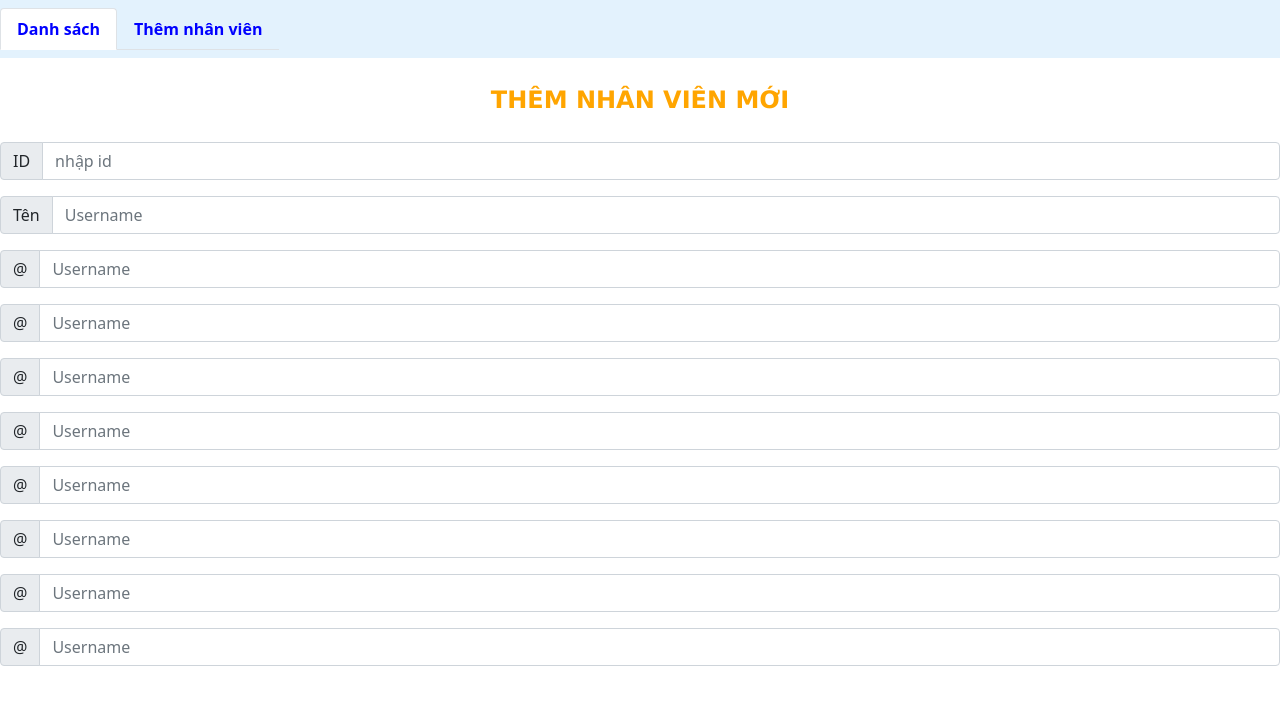
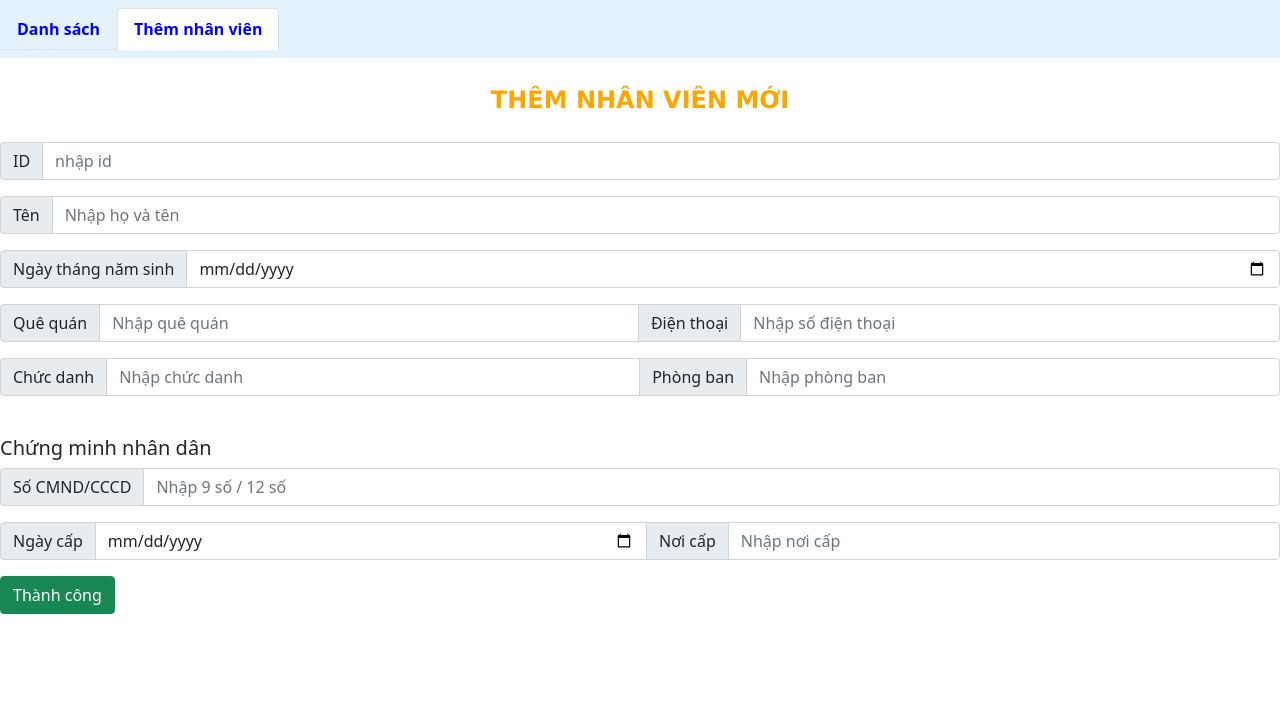
Before and after one commit to vanhoa10/manage_employee, a CodeIgniter 4 app: the page made by app/Views/empl/add.php in a window 1280 px wide. Shown: the top 705 px of the page. Run offline with PHP 8.4 and a stand-in for CodeIgniter, Linux system fonts and the light colour scheme; the template is opened without the code that fills it, so the values that code supplies are empty; some libraries are stand-ins or nearby versions.

Commit message:
chỉnh lại add.php

```diff
--- a/app/Config/Logger.php
+++ b/app/Config/Logger.php
@@ -37,7 +37,7 @@ class Logger extends BaseConfig
      *
      * @var array|int
      */
-    public $threshold = 4;
+    public $threshold = 2;
 
     /**
      * --------------------------------------------------------------------------
--- a/app/Controllers/Employee_db.php
+++ b/app/Controllers/Employee_db.php
@@ -30,11 +30,6 @@ class Employee_db extends BaseController
 		return view('empl/add');
 	}
 
-	public function ajax()
-	{
-		return view('empl/ajax');
-	}
-
 	public function save()
 	{
 		$employee = new Employee();
--- a/app/Models/Employee.php
+++ b/app/Models/Employee.php
@@ -4,9 +4,10 @@ use CodeIgniter\Model;
 
 class Employee extends Model
 {
-    protected $table = 'if_emloyee';
+    protected $table = 'if_employee';
     protected $primaryKey = 'id';
     protected $allowedFields = [
+        'id',
         'name',
         'birth',
         'hometown',
--- a/app/Views/empl/add.php
+++ b/app/Views/empl/add.php
@@ -21,12 +21,12 @@
     <nav class="navbar navbar-light" style="background-color: #e3f2fd;">
         <ul class="nav nav-tabs">
             <li class="nav-item">
-                <a class="nav-link active" aria-current="page" href="/">
+                <a class="nav-link" aria-current="page" href="/">
                     <font color="blue"><b>Danh sách</b></font>
                 </a>
             </li>
             <li class="nav-item">
-                <a class="nav-link" href="create">
+                <a class="nav-link active" href="/create">
                     <font color="blue"><b>Thêm nhân viên</b> </font>
                 </a>
         </ul>
@@ -37,50 +37,46 @@
                 <font color="orange" size="+2" face="Verdana"> THÊM NHÂN VIÊN MỚI </font>
             </b></center>
     </h></br>
-    <form method="POST" action="<? base_url('save')?>">
+    <form action="<?= base_url('save') ?>" method="POST">
         <div class="input-group mb-3">
             <span class="input-group-text" id="basic-addon1">ID</span>
-        <input type="text" class="form-control" placeholder="nhập id" aria-label="id" aria-describedby="basic-addon1">
+            <input type="text" class="form-control" placeholder="nhập id" name="id" aria-label="id" aria-describedby="basic-addon1">
         </div>
         <div class="input-group mb-3">
             <span class="input-group-text" id="basic-addon1">Tên</span>
-        <input type="text" class="form-control" placeholder="Username" aria-label="name" aria-describedby="basic-addon1">
+            <input type="text" class="form-control" placeholder="Nhập họ và tên" name="name" aria-label="name" aria-describedby="basic-addon1">
         </div>
         <div class="input-group mb-3">
-        <span class="input-group-text" id="basic-addon1">@</span>
-        <input type="text" class="form-control" placeholder="Username" aria-label="birth" aria-describedby="basic-addon1">
+            <span class="input-group-text" id="basic-addon1">Ngày tháng năm sinh</span>
+            <input type="date" class="form-control" placeholder="birth" name="birth" aria-label="birth" aria-describedby="basic-addon1">
         </div>
         <div class="input-group mb-3">
-        <span class="input-group-text" id="basic-addon1">@</span>
-        <input type="text" class="form-control" placeholder="Username" aria-label="hometown" aria-describedby="basic-addon1">
+            <span class="input-group-text" id="basic-addon1">Quê quán</span>
+            <input type="text" class="form-control" placeholder="Nhập quê quán" name="hometown" aria-label="hometown" aria-describedby="basic-addon1">
+            <span class="input-group-text" id="basic-addon1">Điện thoại</span>
+            <input type="number" class="form-control" placeholder="Nhập số điện thoại" name="phonenumber" aria-label="phonenumber" aria-describedby="basic-addon1">
         </div>
         <div class="input-group mb-3">
-        <span class="input-group-text" id="basic-addon1">@</span>
-        <input type="text" class="form-control" placeholder="Username" aria-label="phonenumber" aria-describedby="basic-addon1">
+            <span class="input-group-text" id="basic-addon1">Chức danh</span>
+            <input type="text" class="form-control" placeholder="Nhập chức danh" name="position" aria-label="position" aria-describedby="basic-addon1">
+            <span class="input-group-text" id="basic-addon1">Phòng ban</span>
+            <input type="text" class="form-control" placeholder="Nhập phòng ban" name="department" aria-label="department" aria-describedby="basic-addon1">
+        </div>
+        <br>
+        <h5> Chứng minh nhân dân </h5>
+        <div class="input-group mb-3">
+            <span class="input-group-text" id="basic-addon1">Số CMND/CCCD</span>
+            <input type="number" class="form-control" placeholder="Nhập 9 số / 12 số" name="identification_card" aria-label="identification_card" aria-describedby="basic-addon1">
         </div>
         <div class="input-group mb-3">
-        <span class="input-group-text" id="basic-addon1">@</span>
-        <input type="text" class="form-control" placeholder="Username" aria-label="position" aria-describedby="basic-addon1">
+            <span class="input-group-text" id="basic-addon1">Ngày cấp</span>
+            <input type="date" class="form-control" placeholder="issued_on" name="issued_on" aria-label="issued_on" aria-describedby="basic-addon1">
+            <span class="input-group-text" id="basic-addon1">Nơi cấp</span>
+            <input type="text" class="form-control" placeholder="Nhập nơi cấp" name="placed_on" aria-label="placed_on" aria-describedby="basic-addon1">
         </div>
-    <div class="input-group mb-3">
-        <span class="input-group-text" id="basic-addon1">@</span>
-        <input type="text" class="form-control" placeholder="Username" aria-label="department" aria-describedby="basic-addon1">
-    </div>
-    <div class="input-group mb-3">
-        <span class="input-group-text" id="basic-addon1">@</span>
-        <input type="text" class="form-control" placeholder="Username" aria-label="identification_card" aria-describedby="basic-addon1">
-    </div>
-    <div class="input-group mb-3">
-        <span class="input-group-text" id="basic-addon1">@</span>
-        <input type="text" class="form-control" placeholder="Username" aria-label="issued_on" aria-describedby="basic-addon1">
-    </div>
-    <div class="input-group mb-3">
-        <span class="input-group-text" id="basic-addon1">@</span>
-        <input type="text" class="form-control" placeholder="Username" aria-label="placed_on" aria-describedby="basic-addon1">
-    </div>
+        <button type="submit" class="btn btn-success">Thành công</button>
     </form>
     <script src="https://cdn.jsdelivr.net/npm/@popperjs/core@2.9.2/dist/umd/popper.min.js" integrity="sha384-IQsoLXl5PILFhosVNubq5LC7Qb9DXgDA9i+tQ8Zj3iwWAwPtgFTxbJ8NT4GN1R8p" crossorigin="anonymous"></script>
     <script src="https://cdn.jsdelivr.net/npm/bootstrap@5.0.2/dist/js/bootstrap.min.js" integrity="sha384-cVKIPhGWiC2Al4u+LWgxfKTRIcfu0JTxR+EQDz/bgldoEyl4H0zUF0QKbrJ0EcQF" crossorigin="anonymous"></script>
 </body>
-
 </html>
```
Lines whose indentation alone changed are shown as unchanged.
